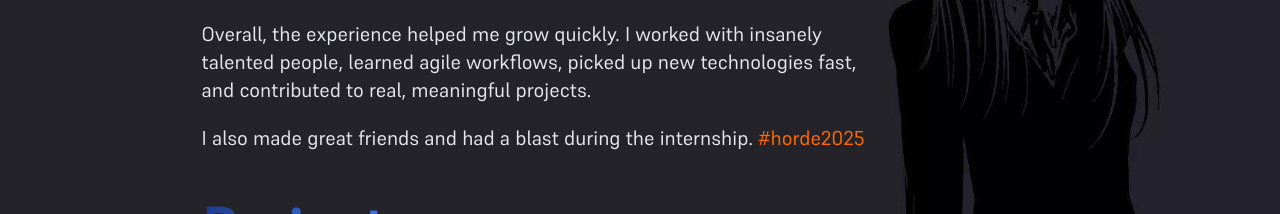
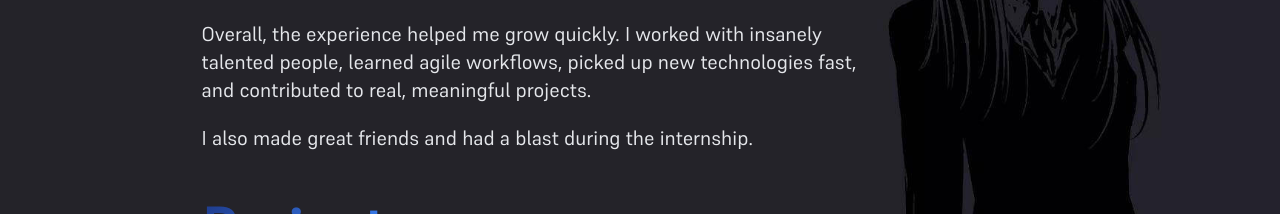
Before and after one commit to chrxsjung/portfolio, a Next.js app: page / in a window 1280 px wide. Shown: the part 1960-2174 px from the top of the page. Built offline with nearby package versions, Linux system fonts and the light colour scheme.

Commit message:
Update page.jsx

```diff
--- a/src/app/page.jsx
+++ b/src/app/page.jsx
@@ -166,8 +166,7 @@ export default function Home() {
           </p>
 
           <p className="text-xl mt-5">
-            I also made great friends and had a blast during the internship.{" "}
-            <span className="text-orange-500">#horde2025</span>
+            I also made great friends and had a blast during the internship.
           </p>
 
           <h1
```
